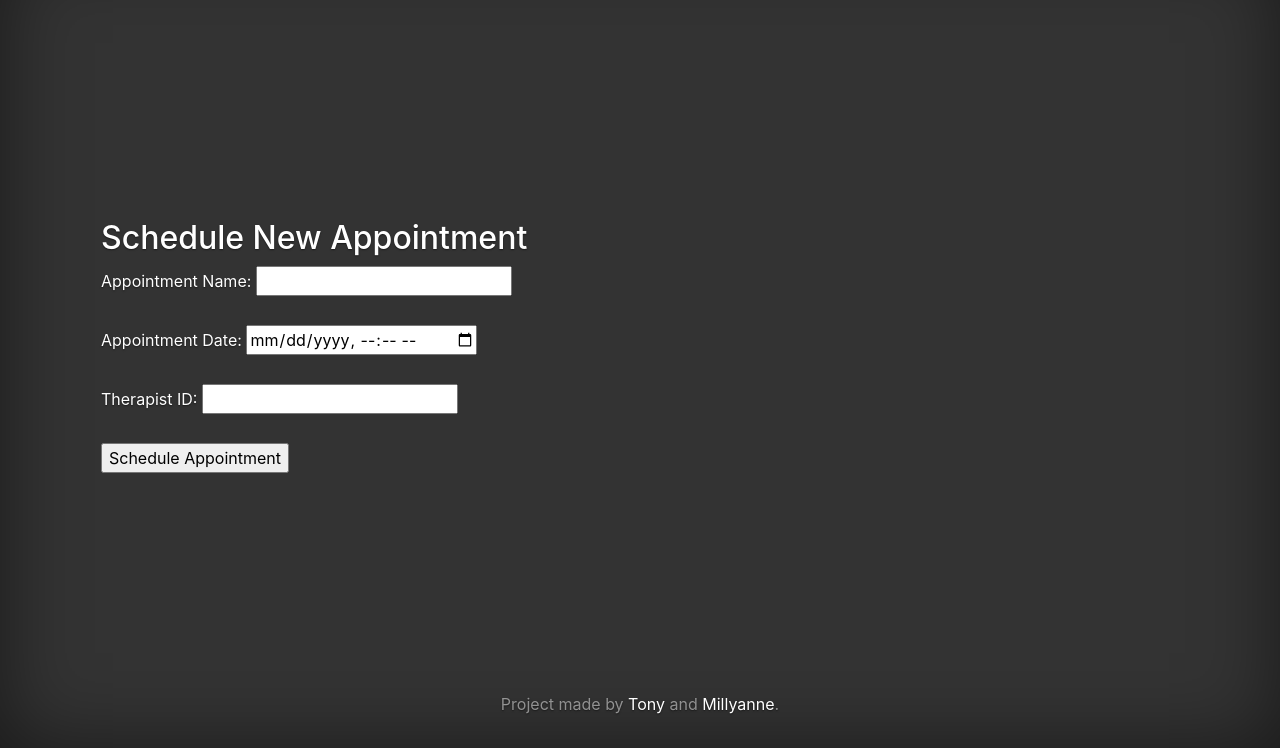
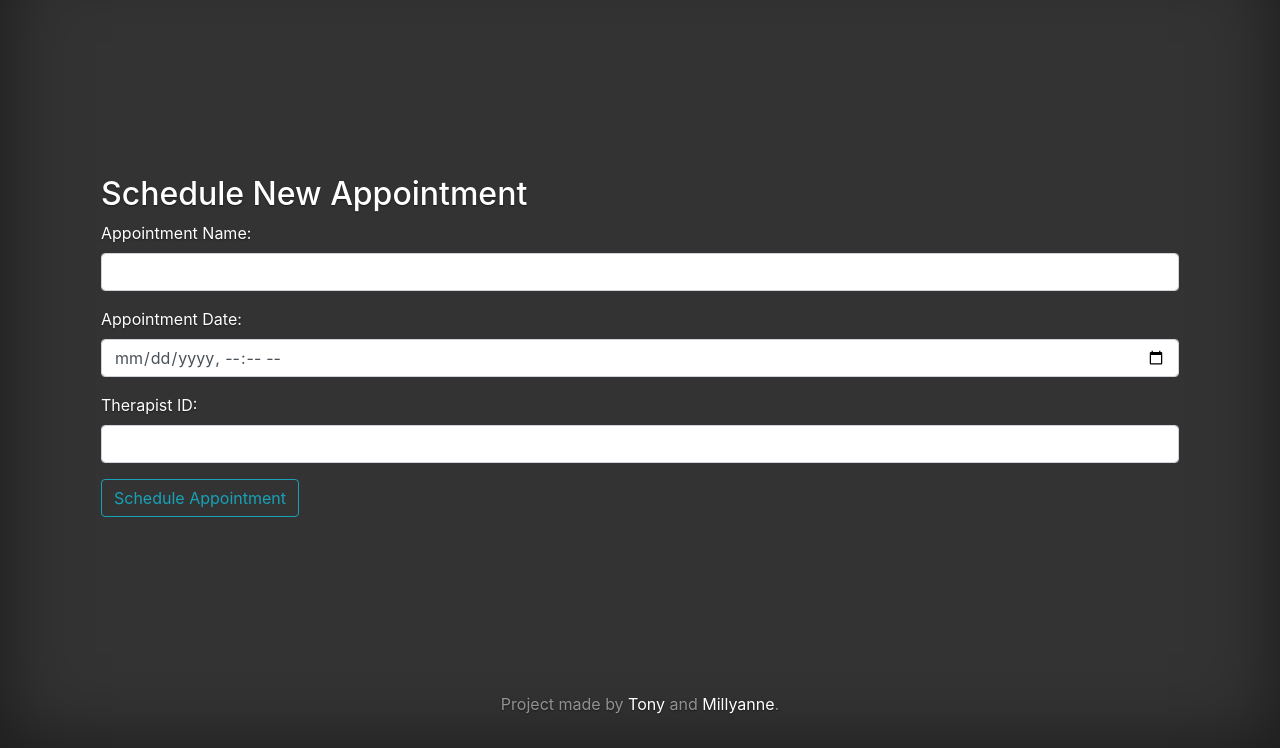
Before and after one commit to ynot93/tele-thrive, a Flask app: page /appointments/new in a window 1280 px wide. Shown: the part 52-800 px from the top of the page. Run offline with Flask 3, Linux system fonts and the light colour scheme.

Commit message:
edit templates

```diff
--- a/flask_app/templates/create_appointment.html
+++ b/flask_app/templates/create_appointment.html
@@ -1,13 +1,24 @@
 {% extends "layout.html" %}
 {% block content %}
-    <h2>Schedule New Appointment</h2>
-    <form method="POST" action="{{ url_for('create_appointment') }}">
-        <label for="appointment_name">Appointment Name:</label>
-        <input type="text" id="appointment__name" required><br><br>
-        <label for="appointment_date">Appointment Date:</label>
-        <input type="datetime-local" id="appointment_date" name="appointment_date" required><br><br>
-        <label for="therapist_id">Therapist ID:</label>
-        <input type="number" id="therapist_id" name="therapist_id" required><br><br>
-        <input type="submit" value="Schedule Appointment">
-    </form>
+    <div class="content-section">
+        <h2>Schedule New Appointment</h2>
+        <form method="POST" action="{{ url_for('create_appointment') }}" class="needs-validation" novalidate>
+            <div class="form-group">
+                <label for="appointment_name">Appointment Name:</label>
+                <input type="text" id="appointment_name" name="appointment_name" class="form-control" required>
+                <div class="invalid-feedback">Please provide a valid appointment name.</div>
+            </div>
+            <div class="form-group">
+                <label for="appointment_date">Appointment Date:</label>
+                <input type="datetime-local" id="appointment_date" name="appointment_date" class="form-control" required>
+                <div class="invalid-feedback">Please provide a valid appointment date.</div>
+            </div>
+            <div class="form-group">
+                <label for="therapist_id">Therapist ID:</label>
+                <input type="number" id="therapist_id" name="therapist_id" class="form-control" required>
+                <div class="invalid-feedback">Please provide a valid therapist ID.</div>
+            </div>
+            <button type="submit" class="btn btn-outline-info">Schedule Appointment</button>
+        </form>
+    </div>
 {% endblock %}
```
Also changed, not shown: flask_app/templates/appointments.html (+9 -2 lines).
